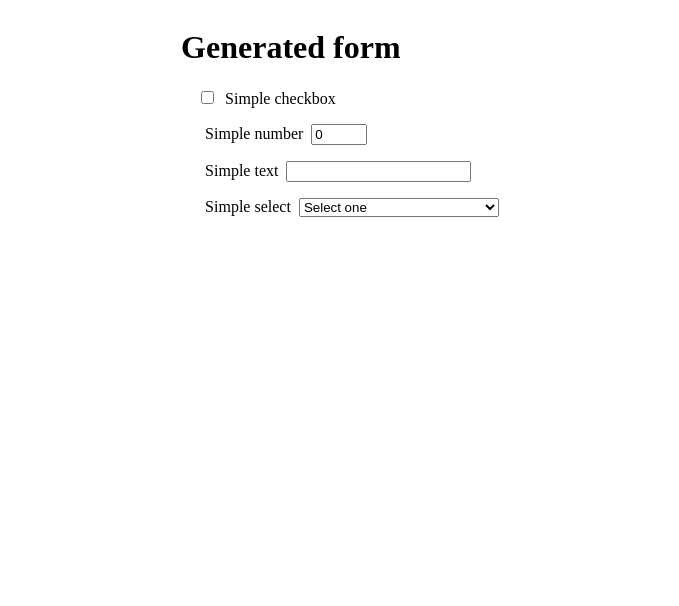
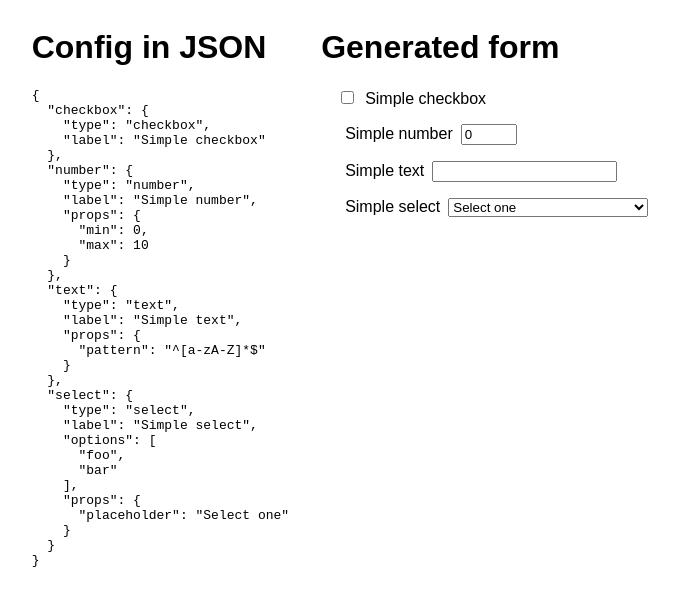
Before and after one commit to bobaekang/poc-react-dynamic-form-input, a React (Create React App) app: page / in a window 1280 px wide. Shown: the top 606 px of the page, without its empty margins (292-971 px from the left). Built offline with nearby package versions, Linux system fonts and the light colour scheme.

Commit message:
Display config and generated form side-by-side

```diff
--- a/src/App.tsx
+++ b/src/App.tsx
@@ -40,8 +40,19 @@ const initialValues = {
 
 function App() {
   return (
-    <div style={{ display: 'flex' }}>
-      <div style={{ margin: '0 auto' }}>
+    <div
+      style={{
+        fontFamily: 'sans-serif',
+        display: 'flex',
+        justifyContent: 'center',
+      }}
+    >
+      <div style={{ margin: '0 1rem' }}>
+        <h1>Config in JSON</h1>
+        <pre>{JSON.stringify(config, null, 2)}</pre>
+      </div>
+
+      <div style={{ margin: '0 1rem' }}>
         <h1>Generated form</h1>
         <Form config={config} initialValues={initialValues} />
       </div>
```
